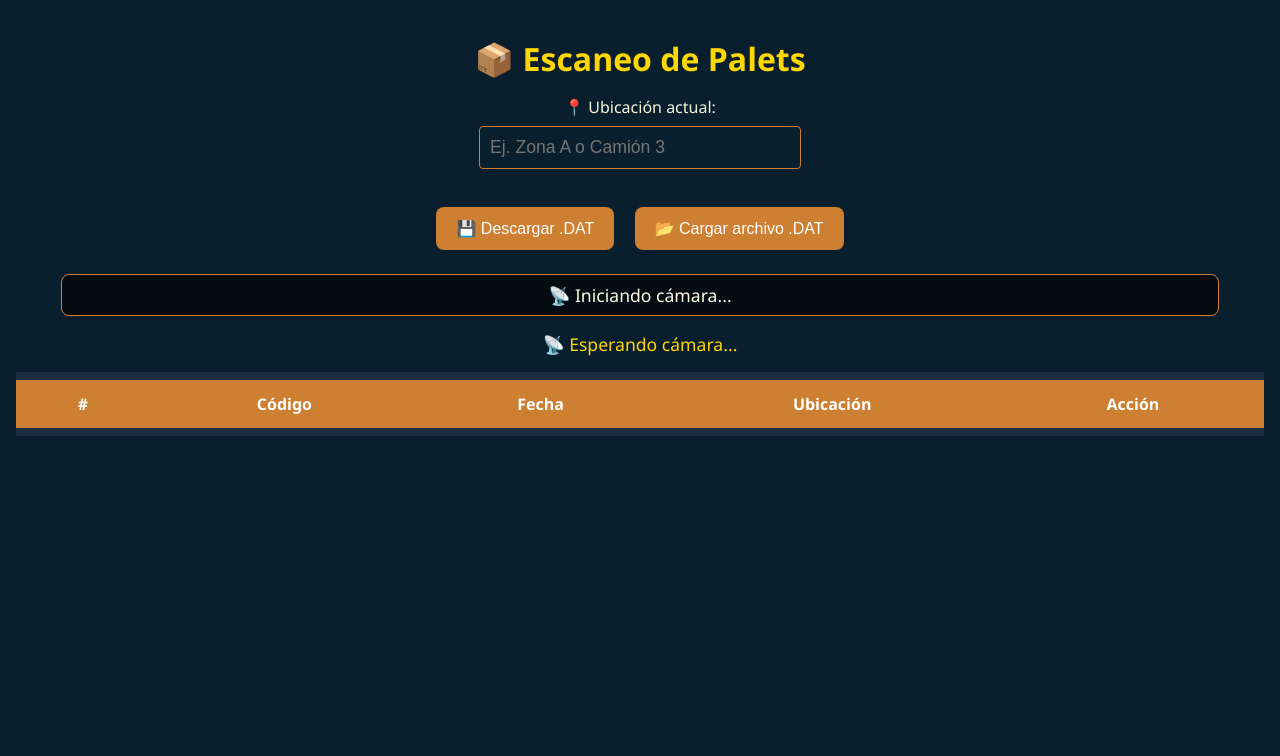
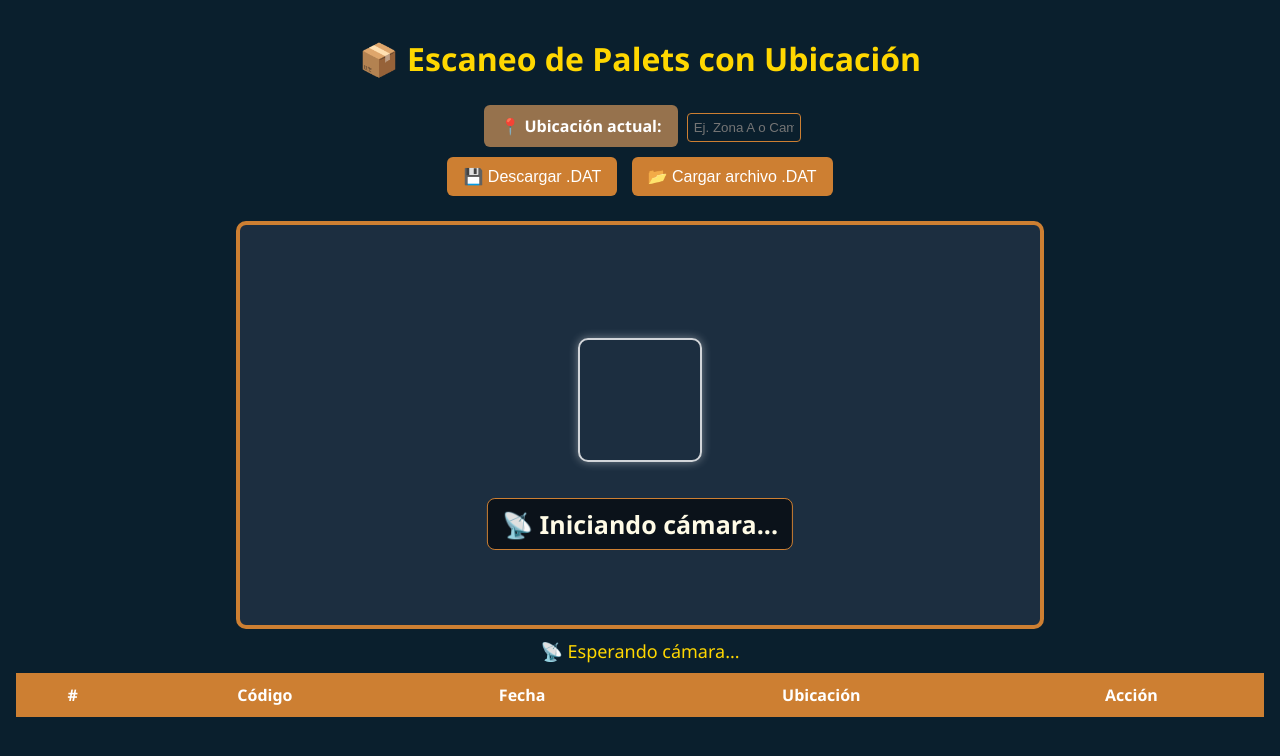
Before and after one commit to Seguril/CamRepo, a plain HTML site: page ubicacion.html in a window 1280 px wide. Drawn offline with nearby package versions, Linux system fonts and the light colour scheme; a script that the page names is missing.

Commit message:
camr style

```diff
--- a/ubicacion.html
+++ b/ubicacion.html
@@ -2,6 +2,8 @@
 <html lang="es">
 <head>
   <meta charset="UTF-8">
+   <meta name="viewport" content="width=device-width, initial-scale=1.0">
+<meta charset="UTF-8">
   <meta name="viewport" content="width=device-width, initial-scale=1.0">
   <meta name="description" content="Soluciones_Vegas_Seguidad_todo_sofware_para_tu_empresa." />
   <meta property="og:title" content="VegaSeguridad" />
@@ -18,12 +20,13 @@
   <link rel="icon" href="https://cdn-icons-png.flaticon.com/512/10823/10823560.png" type="image/x-icon" />
   <link rel="stylesheet" href="https://cdnjs.cloudflare.com/ajax/libs/animate.css/4.1.1/animate.min.css" />
   <link href="https://cdnjs.cloudflare.com/ajax/libs/font-awesome/6.0.0-beta3/css/all.min.css" rel="stylesheet" />
-  <link rel="stylesheet" href="style2.css">
+
+  <title>📦 Lector de Palets</title>
+     <link rel="stylesheet" href="style.css">
   <title>📦 Lector de Palets con Ubicación</title>
-  <link rel="stylesheet" href="style2.css">
 </head>
 <body>
-  <h1>📦 Escaneo de Palets</h1>
+  <h1>📦 Escaneo de Palets con Ubicación</h1>
 
 <div class="archivo">
   <label>📍 Ubicación actual:</label>
```
